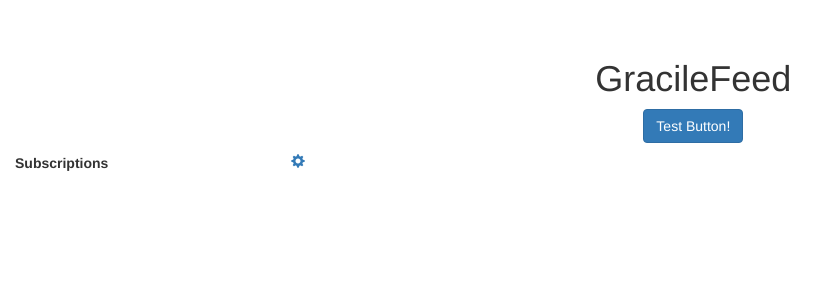
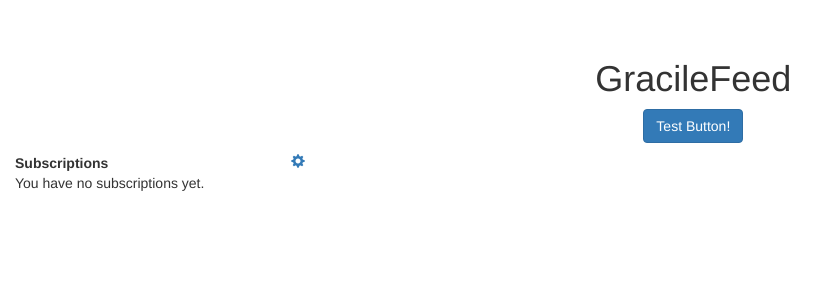
Before and after one commit to je-hyun/GracileFeed, a Flask app: page /feed in a window 1280 px wide. Shown: the part 51-351 px from the top of the page, without its empty margins (0-837 px from the left). Run offline with Flask 2, Linux system fonts and the light colour scheme; the visitor is signed in with stand-in values (Sample User, id 1); data comes from the database, SQL or seed files in the repository; data that the repository does not hold is empty; parts of the project's set-up code (start-up, migrations or seed data) failed here and were passed over; some libraries are stand-ins or nearby versions.

Commit message:
Fix missing message in sidebar when no subscriptions

```diff
--- a/templates/feed-sidebar.html
+++ b/templates/feed-sidebar.html
@@ -2,7 +2,7 @@
 <span style="float:left;"><strong>Subscriptions</strong></span><a href="/subscriptions"><span style="float:right;"
                                                                          class="glyphicon glyphicon-cog"
                                                                          aria-hidden="true"></span></a><br/>
-{% if user_subscriptions is not defined %}
+{% if (user_subscriptions is not defined) or not (user_subscriptions|first) %}
 <span style="float:left;">You have no subscriptions yet.</span><span style="float:right;"></span><br/>
 {% else %}
 {% for sub in user_subscriptions %}
```
